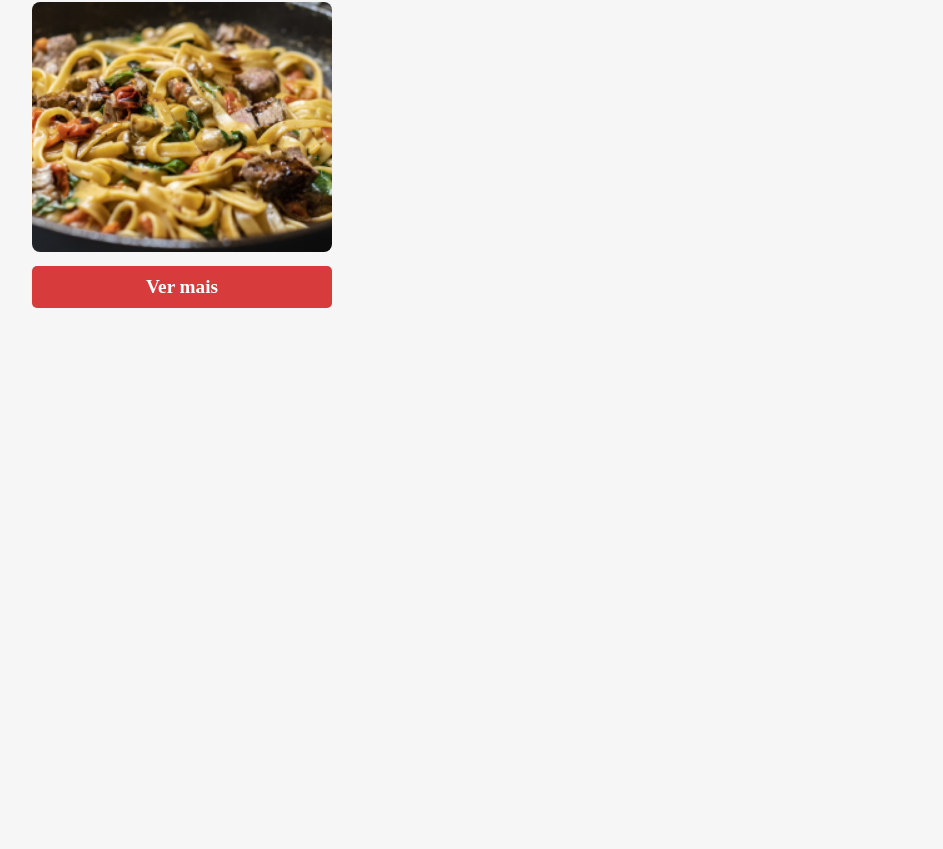
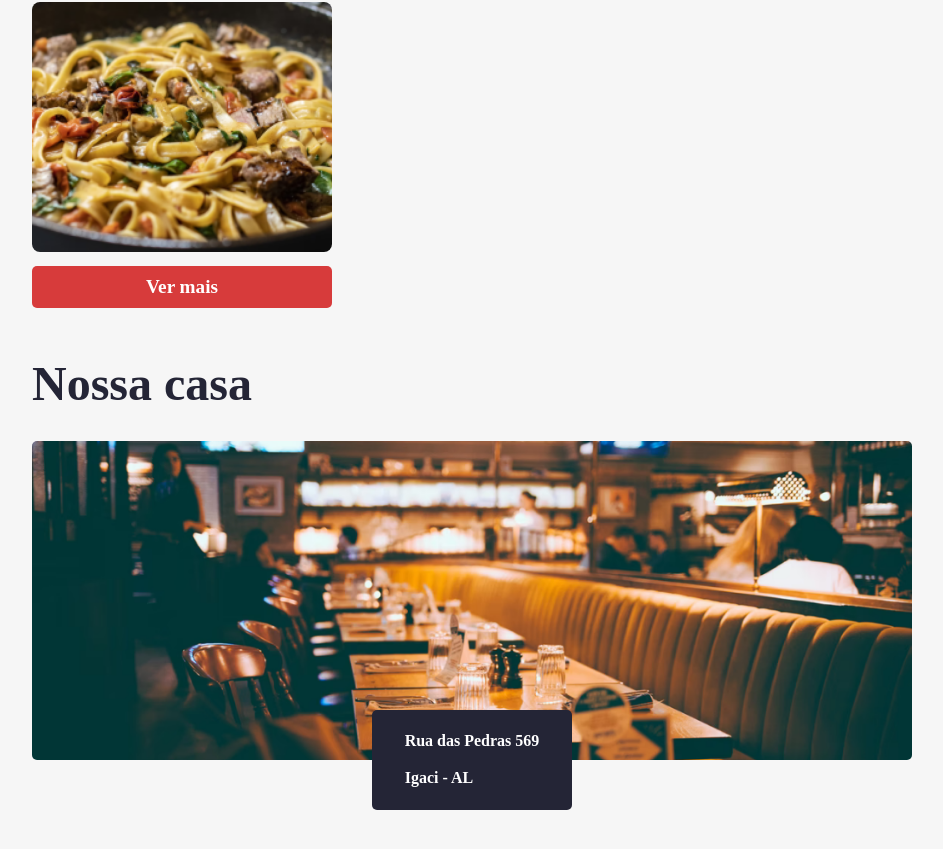
Before and after one commit to SamillyNunes/aluroni, a React (Create React App) app: page / in a window 1280 px wide. Shown: the part 922-1771 px from the top of the page, without its empty margins (168-1111 px from the left). Before the commit the page ends 1280 px from the top, so only its background shows below. Built offline with nearby package versions, Linux system fonts and the light colour scheme; a web font is replaced by a local one.

Commit message:
style: Our home info added to Home page

```diff
--- a/src/pages/Home/Home.module.scss
+++ b/src/pages/Home/Home.module.scss
@@ -34,3 +34,32 @@
         }
     }
 }
+
+.ourHome{
+    margin-bottom: 100px;
+    position: relative;
+    width: 100%;
+
+    img{
+        border-radius: 5px;
+        width: 100%;
+    }
+
+    &Address{
+        display: flex;
+        flex-direction: column;
+        align-items: center;
+        justify-content: center;
+        background-color: $dark;
+        color: white;
+        border-radius: 5px;
+        bottom: -45px;
+        position: absolute;
+        font-weight: bold;
+        height: 100px;
+        margin: 0 auto;
+        left: 0;
+        right: 0;
+        width: 200px;
+    }
+}
--- a/src/pages/Home/index.tsx
+++ b/src/pages/Home/index.tsx
@@ -1,6 +1,7 @@
 import menu from 'data/menu.json';
 import styles from './Home.module.scss';
 import themeStyles from 'styles/Theme.module.scss';
+import ourHomePhoto from 'assets/images/nossa_casa.png';
 
 export default function Home() {
     let recommeded = [...menu];
@@ -20,6 +21,14 @@ export default function Home() {
                     </div>
                 ))}
             </div>
+            <h3 className={themeStyles.title}>Nossa casa</h3>
+            <div className={styles.ourHome}>
+                <img src={ourHomePhoto} alt='Casa do Aluroni' />
+                <div className={styles.ourHomeAddress}>
+                    Rua das Pedras 569 <br/><br/> Igaci - AL
+                </div>
+
+            </div>
         </section>
     );
 }
```
Also changed, not shown: src/assets/images/nossa_casa.png (added).
